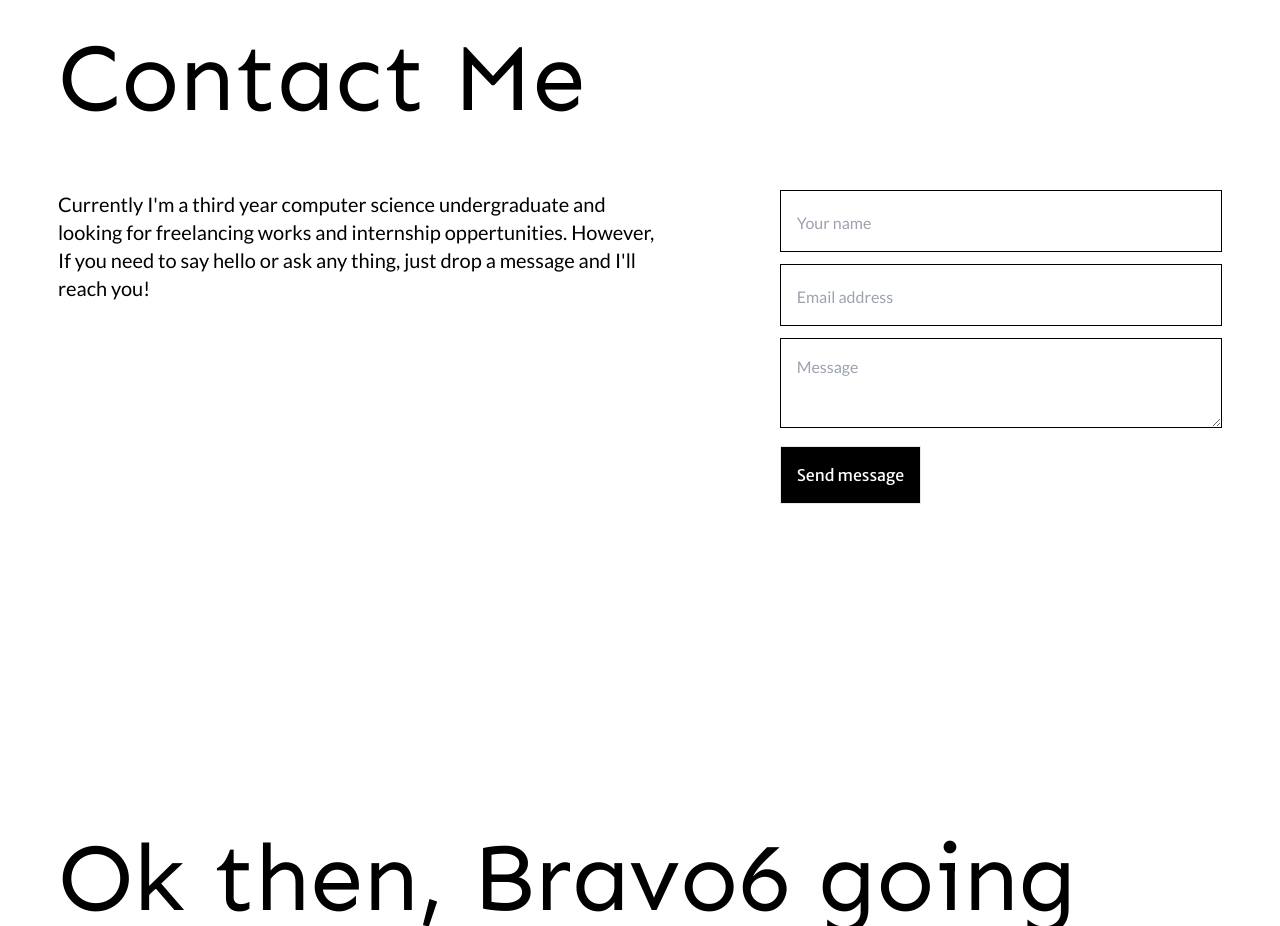
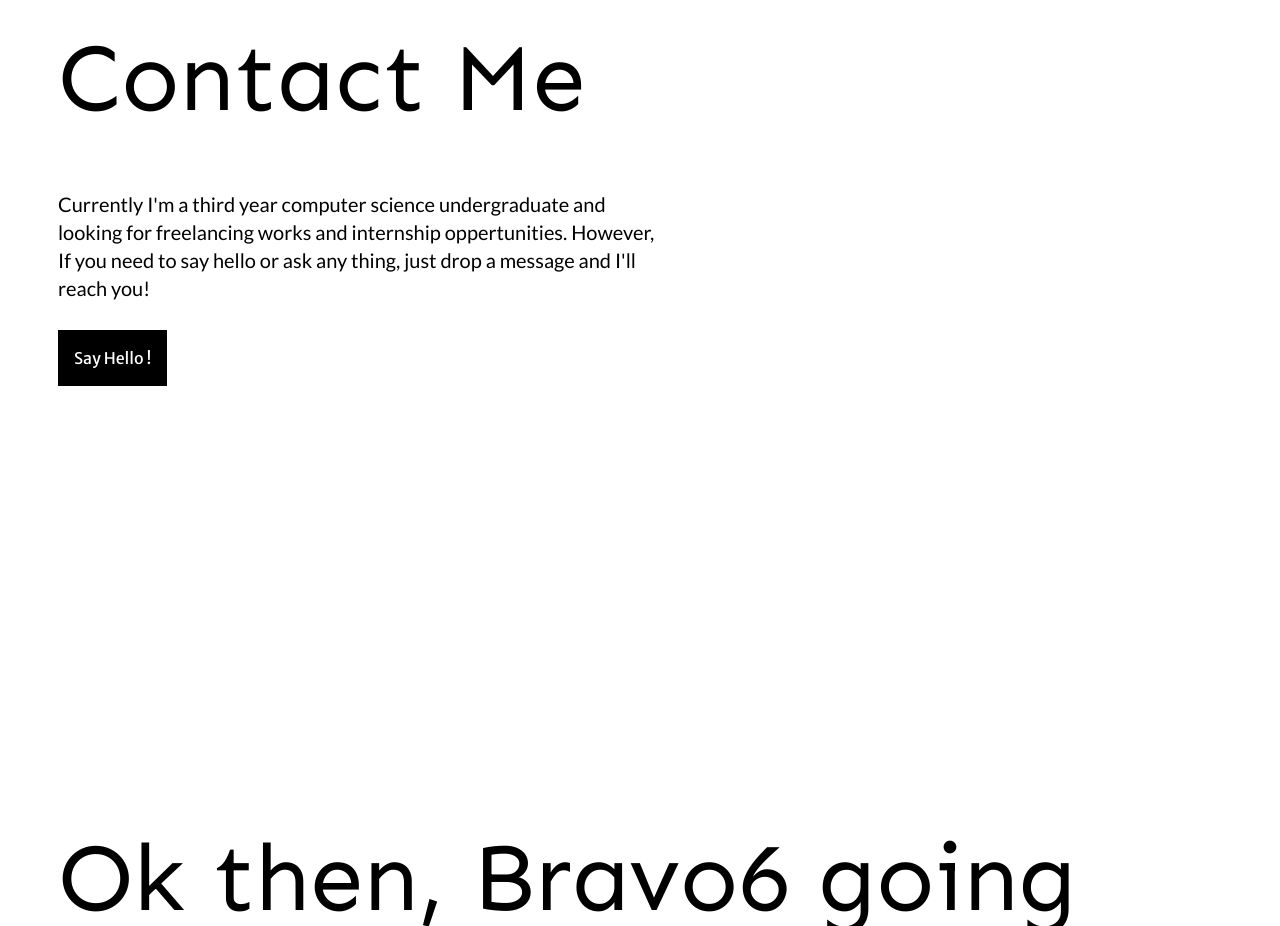
Before and after one commit to R4JxF60/Minimalio, a Next.js app: page / in a window 1280 px wide. Shown: the part 3480-4406 px from the top of the page. Built offline with nearby package versions, Linux system fonts and the light colour scheme.

Commit message:
update: contact form

```diff
--- a/components/Contact.js
+++ b/components/Contact.js
@@ -16,13 +16,14 @@ function Contact(props) {
     const inputMessage = useRef(null);
 
     async function formHandler(event) {
+        event.preventDefault();
+
         const data = {
             name: inputName.current.value,
             email: inputEmail.current.value,
             message: inputMessage.current.value,
         };
 
-        event.preventDefault();
         const res = await fetch("/api/messages", {
             method: "POST",
             headers: {
@@ -48,18 +49,7 @@ function Contact(props) {
                         Currently I'm a third year computer science undergraduate and looking for freelancing works and internship oppertunities. However, If you need to say hello or ask any thing, just drop a message and I'll reach you!
                     </p>
                 </Text>
-            </div>
-            <div className="mt-16 w-full md:w-[38%] md:mt-[304px]">
-                <Text>
-                    <form onSubmit={formHandler}>
-                        <input ref={inputName} type="text" placeholder="Your name" className="border border-solid border-black w-full sm:p-4 p-3 placeholder:text-base sm:mb-3 mb-2"></input>
-                        <input ref={inputEmail} type="email" placeholder="Email address" className="border border-solid border-black w-full sm:p-4 p-3 placeholder:text-base sm:mb-3 mb-2"></input>
-                        <textarea ref={inputMessage} placeholder="Message" className="border border-solid border-black w-full sm:p-4 p-3 placeholder:text-base sm:mb-3 mb-2"></textarea>
-                        <div>
-                            <button type="submit" className="font-merriweather border border-solid sm:p-4 p-3 bg-black text-white text-base">Send message</button>
-                        </div>
-                    </form>
-                </Text>
+                <a href="mailto:rajithakumaraprog@gmail.com" target="_blank" className="font-merriweather block sm:p-4 p-3 bg-black text-white text-base w-fit md:mt-7 mt-5">Say Hello !</a>
             </div>
         </section>
     );
```
